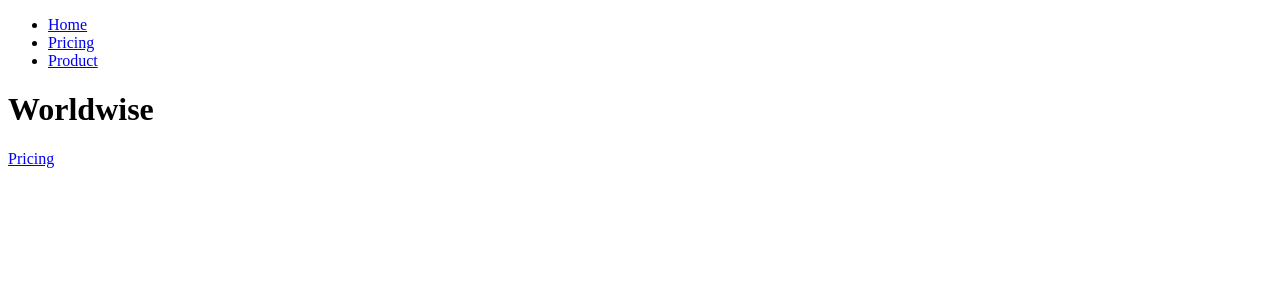
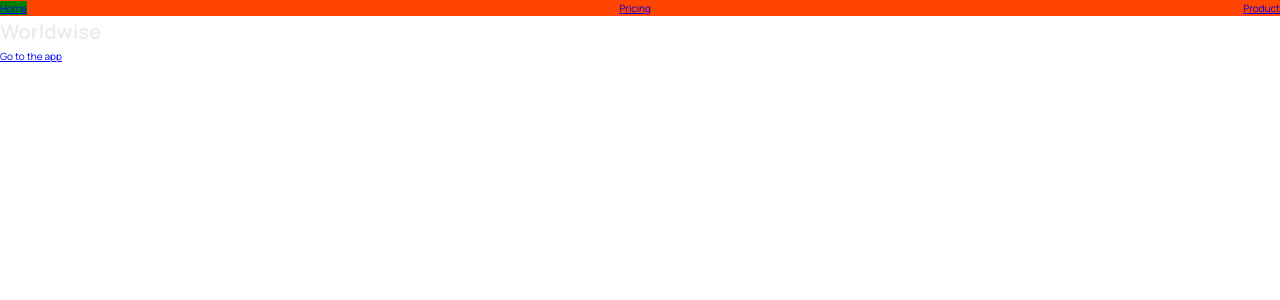
Before and after one commit to narayanananth26/worldwise, a React (Vite) app: page / in a window 1280 px wide. Shown: the top 300 px of the page. Built offline with nearby package versions, Linux system fonts and the light colour scheme.

Commit message:
use css modules

```diff
--- a/src/App.jsx
+++ b/src/App.jsx
@@ -2,6 +2,7 @@
 import Product from "./pages/Product";
 import Pricing from "./pages/Pricing";
 import Homepage from "./pages/Homepage";
+import AppLayout from "./pages/AppLayout";
 import PageNotFound from "./pages/PageNotFound";
 
 function App() {
@@ -11,6 +12,7 @@
 				<Route path="/" element={<Homepage />} />
 				<Route path="product" element={<Product />} />
 				<Route path="pricing" element={<Pricing />} />
+				<Route path="app" element={<AppLayout />} />
 				<Route path="*" element={<PageNotFound />} />
 			</Routes>
 		</BrowserRouter>
--- /dev/null
+++ b/src/components/AppNav.jsx
@@ -0,0 +1,6 @@
+import styles from "./AppNav.module.css";
+function AppNav() {
+	return <nav className={styles.nav}>App navigation</nav>;
+}
+
+export default AppNav;
--- /dev/null
+++ b/src/components/AppNav.module.css
@@ -0,0 +1,3 @@
+.nav {
+	background-color: rebeccapurple;
+}
--- a/src/components/PageNav.jsx
+++ b/src/components/PageNav.jsx
@@ -1,8 +1,9 @@
 import { NavLink } from "react-router-dom";
+import styles from "./PageNav.module.css";
 
 function PageNav() {
 	return (
-		<nav>
+		<nav className={styles.nav}>
 			<ul>
 				<li>
 					<NavLink to="/">Home</NavLink>
--- /dev/null
+++ b/src/components/PageNav.module.css
@@ -0,0 +1,13 @@
+.nav {
+	background-color: orangered;
+}
+
+.nav ul {
+	list-style: none;
+	display: flex;
+	justify-content: space-between;
+}
+
+.nav :global(.active) {
+	background-color: green;
+}
--- /dev/null
+++ b/src/index.css
@@ -0,0 +1,78 @@
+/* Taken from getting started guide at: https://leafletjs.com/examples/quick-start/ */
+@import "https://unpkg.com/leaflet@1.7.1/dist/leaflet.css";
+@import "https://fonts.googleapis.com/css2?family=Manrope:wght@400;600;700;800&display=swap";
+
+/* These CSS variables are global, so they are available in all CSS modules */
+:root {
+  --color-brand--1: #ffb545;
+  --color-brand--2: #00c46a;
+
+  --color-dark--0: #242a2e;
+  --color-dark--1: #2d3439;
+  --color-dark--2: #42484d;
+  --color-light--1: #aaa;
+  --color-light--2: #ececec;
+  --color-light--3: #d6dee0;
+}
+
+* {
+  margin: 0;
+  padding: 0;
+  box-sizing: inherit;
+}
+
+html {
+  font-size: 62.5%;
+  box-sizing: border-box;
+}
+
+body {
+  font-family: "Manrope", sans-serif;
+  color: var(--color-light--2);
+  font-weight: 400;
+  line-height: 1.6;
+}
+
+label {
+  font-size: 1.6rem;
+  font-weight: 600;
+}
+
+input,
+textarea {
+  width: 100%;
+  padding: 0.8rem 1.2rem;
+  font-family: inherit;
+  font-size: 1.6rem;
+  border: none;
+  border-radius: 5px;
+  background-color: var(--color-light--3);
+  transition: all 0.2s;
+}
+
+input:focus {
+  outline: none;
+  background-color: #fff;
+}
+
+.cta:link,
+.cta:visited {
+  display: inline-block;
+  background-color: var(--color-brand--2);
+  color: var(--color-dark--1);
+  text-transform: uppercase;
+  text-decoration: none;
+  font-size: 1.6rem;
+  font-weight: 600;
+  padding: 1rem 3rem;
+  border-radius: 5px;
+}
+
+/*
+"importCSSModule": {
+    "prefix": "csm",
+    "scope": "javascript,typescript,javascriptreact",
+    "body": ["import styles from './${TM_FILENAME_BASE}.module.css'"],
+    "description": "Import CSS Module as `styles`"
+  },
+*/
--- a/src/main.jsx
+++ b/src/main.jsx
@@ -1,6 +1,7 @@
 import React from "react";
 import ReactDOM from "react-dom/client";
 import App from "./App.jsx";
+import "./index.css";
 
 ReactDOM.createRoot(document.getElementById("root")).render(
 	<React.StrictMode>
--- /dev/null
+++ b/src/pages/AppLayout.jsx
@@ -0,0 +1,12 @@
+import AppNav from "../components/AppNav";
+
+function AppLayout() {
+	return (
+		<div>
+			<AppNav />
+			<p>App</p>
+		</div>
+	);
+}
+
+export default AppLayout;
--- a/src/pages/Homepage.jsx
+++ b/src/pages/Homepage.jsx
@@ -6,7 +6,7 @@
 		<div>
 			<PageNav />
 			<h1>Worldwise</h1>
-			<Link to="/pricing">Pricing</Link>
+			<Link to="/app">Go to the app</Link>
 		</div>
 	);
 }
--- a/src/pages/PageNotFound.jsx
+++ b/src/pages/PageNotFound.jsx
@@ -1,5 +1,3 @@
-import PageNav from "../components/PageNav";
-
 function PageNotFound() {
 	return (
 		<div>
```
